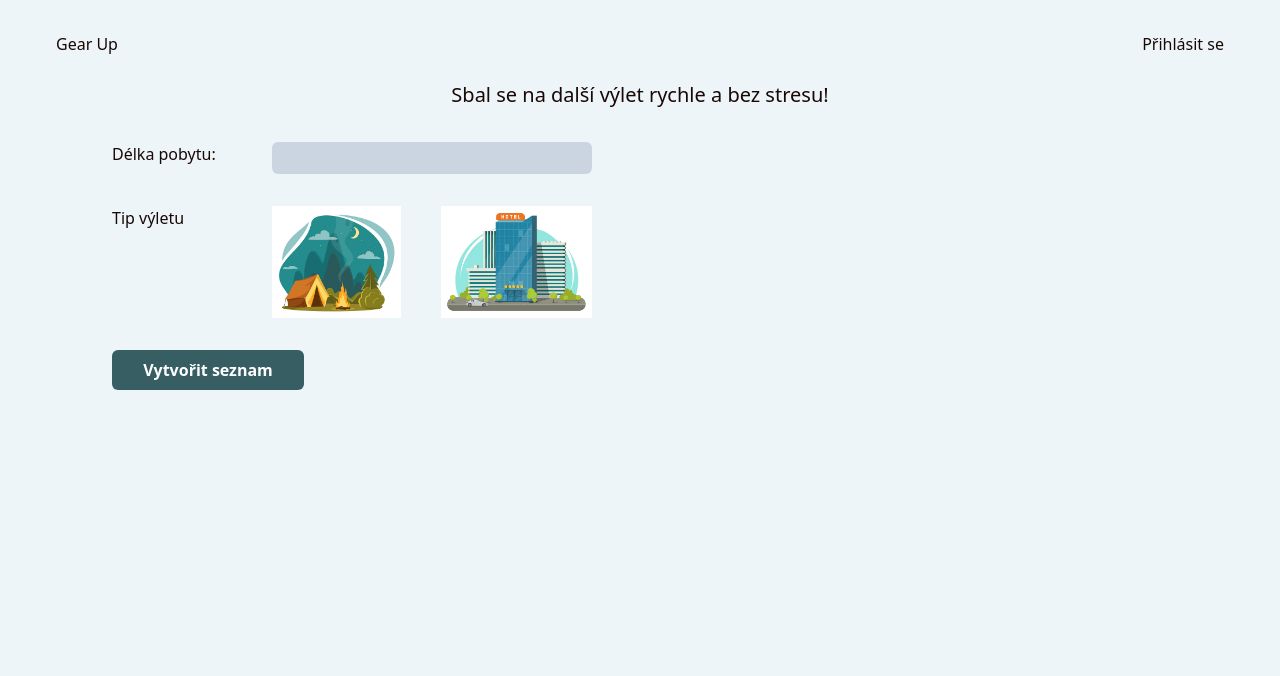
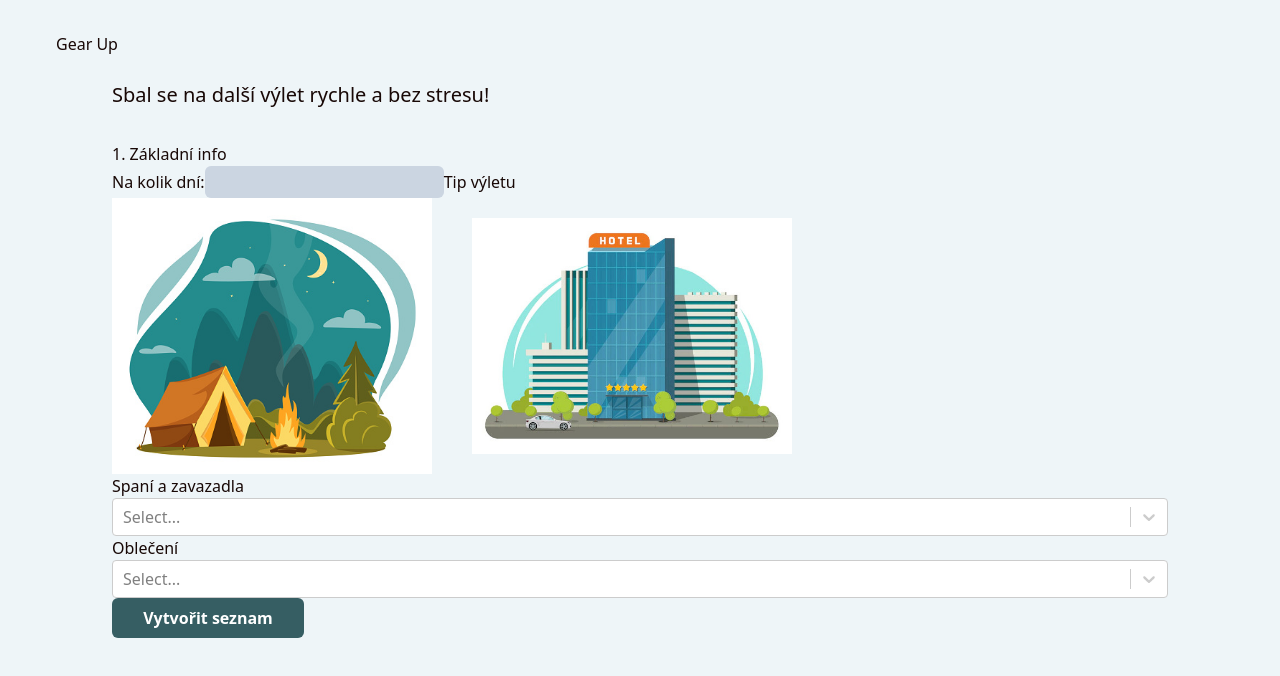
Before and after one commit to EvaMach/gear-up, a React (Vite) app in the folder frontend/: page / in a window 1280 px wide. Shown: the top 676 px of the page. Built offline with nearby package versions, Linux system fonts and the light colour scheme; data requests are answered from the project's data file.

Commit message:
Add react select

```diff
--- /dev/null
+++ b/frontend/_data/db.json
@@ -0,0 +1,84 @@
+{
+  "gear": [
+    {
+      "group": "Spaní a zavazadla",
+      "items": [
+        {
+          "name": "spacák",
+          "type": "outdoor",
+          "amount": 1
+        },
+        {
+          "name": "karimatka",
+          "type": "outdoor",
+          "amount": 1
+        },
+        {
+          "name": "podsedák",
+          "type": "outdoor",
+          "amount": 1
+        },
+        {
+          "name": "stan/tarp",
+          "type": "outdoor",
+          "amount": 1
+        },
+        {
+          "name": "trekové hole",
+          "type": "outdoor",
+          "amount": 1
+        },
+        {
+          "name": "krosna",
+          "type": "outdoor",
+          "amount": 1
+        },
+        {
+          "name": "pláštěnka na krosnu",
+          "type": "outdoor",
+          "amount": 1
+        },
+        {
+          "name": "nepromokový obal na spacák",
+          "type": "outdoor",
+          "amount": 1
+        },
+        {
+          "name": "nepromokový obal na oblečení",
+          "type": "outdoor",
+          "amount": 1
+        },
+        {
+          "name": "nepromokový obal na elektroniku",
+          "type": "outdoor",
+          "amount": 1
+        },
+        {
+          "name": "nepromokový obal na jídlo",
+          "type": "outdoor",
+          "amount": 1
+        },
+        {
+          "name": "složitelný batoh/tote bag",
+          "type": "all",
+          "amount": 1
+        }
+      ]
+    },
+    {
+      "group": "Oblečení",
+      "items": [
+        {
+          "name": "merino triko",
+          "type": "outdoor",
+          "amount": 1
+        },
+        {
+          "name": "bavlněné triko",
+          "type": "outdoor",
+          "amount": 1
+        }
+      ]
+    }
+  ]
+}
--- a/frontend/package.json
+++ b/frontend/package.json
@@ -10,9 +10,11 @@
     "preview": "vite preview"
   },
   "dependencies": {
+    "json-server": "^0.17.4",
     "react": "^18.2.0",
     "react-dom": "^18.2.0",
-    "react-router-dom": "^6.15.0"
+    "react-router-dom": "^6.15.0",
+    "react-select": "^5.7.7"
   },
   "devDependencies": {
     "@types/react": "^18.2.15",
--- a/frontend/src/TravelListForm/index.tsx
+++ b/frontend/src/TravelListForm/index.tsx
@@ -1,19 +1,36 @@
-import React from 'react';
 import tentImg from './img/tent.jpg';
 import hotelImg from './img/hotel.jpg';
 import './style.css';
+import { useEffect, useState } from 'react';
+import Select from 'react-select';
+import { Gear, GearList, Item, fetchGearOptions } from '../api/gear';
+
+// interface FormValues {
+//   stayLength: number;
+//   tripType: 'tent' | 'hotel';
+// }
 
 const PackingGuide = (): JSX.Element => {
+  const [gear, setGear] = useState<GearList | 'loading'>('loading');
+  useEffect(() => {
+    const fetchGearData = async (): Promise<void> => {
+      const response = await fetchGearOptions();
+      setGear(response);
+    };
+    void fetchGearData();
+  }, []);
+
+  console.log(gear);
+
   return (
     <>
-      <h1 className="text-center mb-8">
-        Sbal se na další výlet rychle a bez stresu!
-      </h1>
-      <form className="flex flex-col gap-8 align-center packingForm">
+      <h1 className="mb-8">Sbal se na další výlet rychle a bez stresu!</h1>
+      <form className="gap-8 packingForm">
+        <h2>1. Základní info</h2>
         <label>
-          Délka pobytu:
+          Na kolik dní:
           <input
-            className="p-1 ... bg-slate-300 rounded-md border-zinc-500"
+            className="p-1 bg-slate-300 rounded-md border-zinc-500"
             type="number"
             name="stayLength"
           />
@@ -25,12 +42,12 @@ const PackingGuide = (): JSX.Element => {
               <input
                 className="input-hidden"
                 type="radio"
-                name="tentOption"
-                id="tentOption"
+                name="tent"
+                id="tent"
               />
-              <label htmlFor="tentOption">
+              <label htmlFor="tent">
                 <img
-                  className="h-28 cursor-pointer"
+                  className="w-80 cursor-pointer"
                   src={tentImg}
                   alt="camping"
                 />
@@ -40,12 +57,12 @@ const PackingGuide = (): JSX.Element => {
               <input
                 className="input-hidden"
                 type="radio"
-                name="tentOption"
-                id="hotelOption"
+                name="hotel"
+                id="hotel"
               />
-              <label htmlFor="hotelOption">
+              <label htmlFor="hotel">
                 <img
-                  className="h-28 cursor-pointer"
+                  className="w-80 cursor-pointer"
                   src={hotelImg}
                   alt="hotel"
                 />
@@ -53,7 +70,21 @@ const PackingGuide = (): JSX.Element => {
             </div>
           </div>
         </label>
-
+        {gear === 'loading' ? (
+          <div>Loading...</div>
+        ) : (
+          gear.map((group: Gear) => (
+            <label>
+              {group.group}
+              <Select
+                options={group.items.map((item: Item) => ({
+                  value: item.name,
+                  label: item.name,
+                }))}
+              ></Select>
+            </label>
+          ))
+        )}
         <button
           className="h-10 px-6 font-semibold w-48 rounded-md bg-primary text-white"
           type="submit"
--- a/frontend/src/TravelListForm/style.css
+++ b/frontend/src/TravelListForm/style.css
@@ -3,13 +3,8 @@
   left: -9999px;
 }
 
-input[type='radio']:checked + label > img {
+input[type='radio']:checked+label>img {
   border: 1px solid #fff;
   border-radius: 10px;
   box-shadow: 0 0 3px 3px #0891b2;
 }
-
-.packingForm > label {
-  display: grid;
-  grid-template-columns: 10rem 20rem;
-}
--- a/frontend/src/components/Header/index.tsx
+++ b/frontend/src/components/Header/index.tsx
@@ -1,10 +1,7 @@
-import React from 'react';
-
 const Header = (): JSX.Element => {
   return (
     <div className="flex justify-between align-middle m-6">
       <div>Gear Up</div>
-      <button>Přihlásit se</button>
     </div>
   );
 };
```
Also changed, not shown: 1 other file (tests, documents, lock files or other folders).
